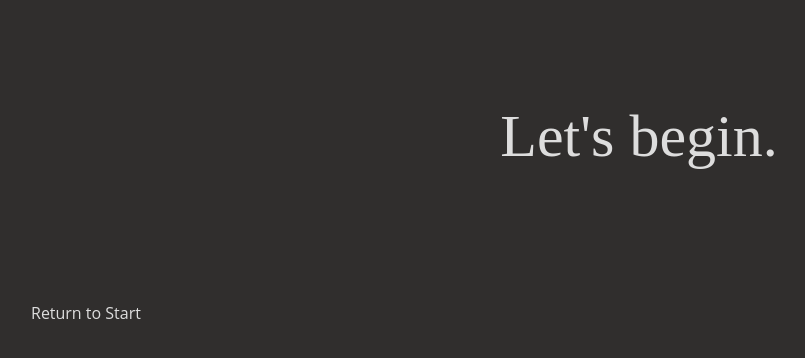
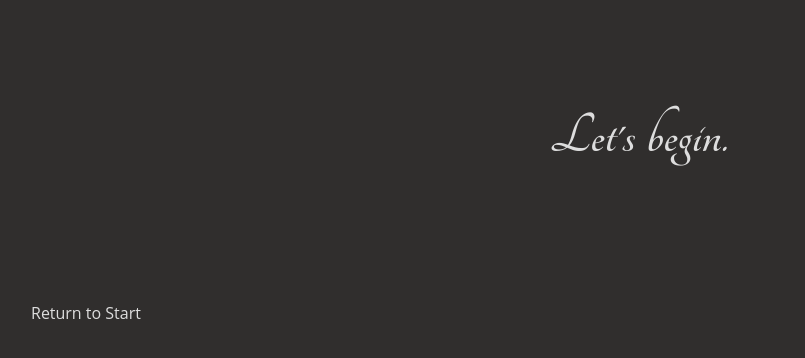
Before and after one commit to jecollas/volmoon, a Jekyll site: the page built from index.html, in a window 1280 px wide. Shown: the top 358 px of the page, without its empty margins (1-806 px from the left). Built offline with Jekyll 4.4.1, drawn with Linux system fonts in a browser that asks for light colours.

Commit message:
Add files via upload

```diff
--- a/_layouts/default.html
+++ b/_layouts/default.html
@@ -10,6 +10,9 @@
   <meta name="viewport" content="width=device-width, initial-scale=1, shrink-to-fit=no">
   <!-- -->
   <link rel="stylesheet" href="https://stackpath.bootstrapcdn.com/bootstrap/4.3.1/css/bootstrap.min.css" integrity="sha384-ggOyR0iXCbMQv3Xipma34MD+dH/1fQ784/j6cY/iJTQUOhcWr7x9JvoRxT2MZw1T" crossorigin="anonymous">
+  <!-- -->
+  <link rel="preconnect" href="https://fonts.gstatic.com">
+<link href="https://fonts.googleapis.com/css2?family=Tangerine:wght@700&display=swap" rel="stylesheet">
   <!-- -->
   <link href="css/stylesheet.css" rel="stylesheet">
 </head>
```
